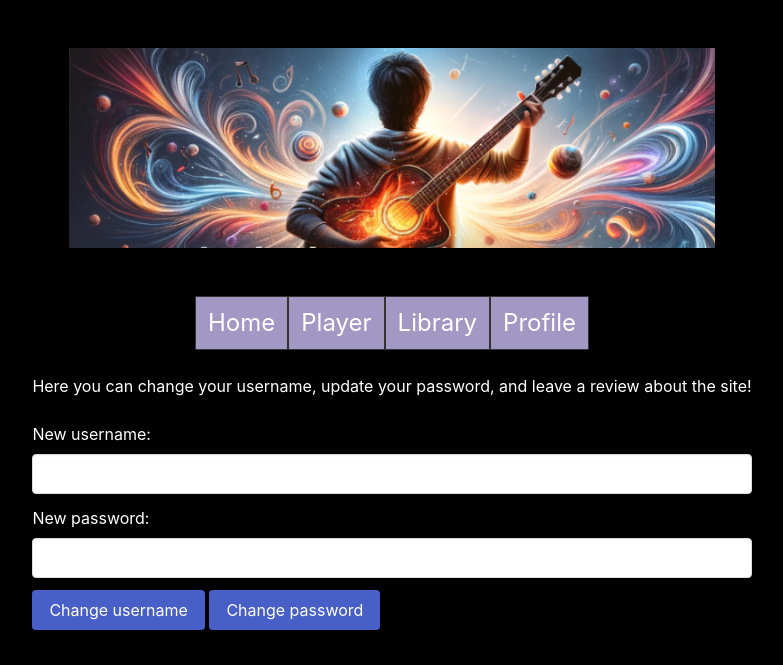
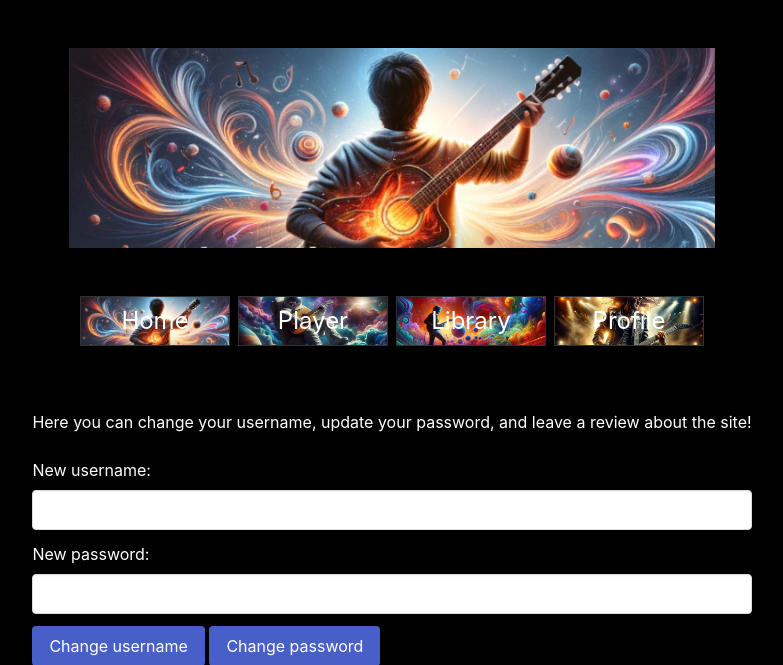
Before and after one commit to Derpy113/testapp1-InstrumentalMagic, a PHP site: page /InstrumentalMagic/profile.php in a window 1280 px wide. Shown: the top 665 px of the page, without its empty margins (248-1031 px from the left). Run offline with PHP 8.4, Linux system fonts and the light colour scheme; the visitor is signed in with stand-in values (Sample User, id 1).

Commit message:
sTYLING FOR WEBSITE

```diff
--- a/home.css
+++ b/home.css
@@ -11,6 +11,8 @@
   word-wrap: break-word;
   background-color: black;
   color: white;
+  border: 2px solid white;
+  border-radius: 4p;
 }
 
 .media-content p strong {
@@ -28,8 +30,10 @@
   color: white; /* Eller den textfärg du föredrar */
   text-decoration: none;
   transition: transform 0.3s ease; /* Lägger till en mjuk övergångseffekt */
+  margin-bottom: 40px;
 }
 
+.navbar-item.button-image.index { background-image: url('../testapp1-InstrumentalMagic/img/logo.PNG'); }
 .navbar-item.button-image.player { background-image: url('../testapp1-InstrumentalMagic/img/ButtonPic/Spaceplayer2.jpg'); }
 .navbar-item.button-image.library { background-image: url('../testapp1-InstrumentalMagic/img/ButtonPic/psykadeliskspelare3.jpg'); }
 .navbar-item.button-image.profile { background-image: url('../testapp1-InstrumentalMagic/img/ButtonPic/rocker2.jpg'); }
--- a/index.php
+++ b/index.php
@@ -1,5 +1,6 @@
     <?php
         include_once("autoload.php");
+       // require 'router.php';
         //require 'router.php';
 
         $reviewController = new ReviewController();
@@ -57,6 +58,7 @@
             </div>
             <?php else: ?>
                 <?php foreach ($reviews as $review){ ?>
+                <?php foreach ($reviews as $review){ ?>
                     <div class="box limited-box">
                         <article class="media"> <!-- Korrekt stavning av article här -->
                             <figure class="media-left">
@@ -79,6 +81,7 @@
                         </article>
                     </div>
                 <?php } ?>
+                <?php } ?>
             <?php endif; ?>
         </div>
     </main>
--- a/profile.php
+++ b/profile.php
@@ -44,10 +44,10 @@ if ($_SERVER["REQUEST_METHOD"] == "POST") {
         <nav class="navbar is-black" role="navigation" aria-label="main navigation">
             <div class="navbar-menu">
                 <div class="navbar-start">
-                    <a class="navbar-item" href="index.php">Home</a>
-                    <a class="navbar-item" href="player.php">Player</a>
-                    <a class="navbar-item" href="library.php">Library</a>
-                    <a class="navbar-item" href="profile.php">Profile</a>
+                    <a class="navbar-item button-image index mr-2" href="index.php">Home</a>
+                    <a class="navbar-item button-image player mr-2" href="player.php">Player</a>
+                    <a class="navbar-item button-image library mr-2" href="library.php">Library</a>
+                    <a class="navbar-item button-image profile" href="profile.php">Profile</a>
                 </div>
             </div>
         </nav>
--- a/style.css
+++ b/style.css
@@ -2,7 +2,7 @@
 
 /* Bakgrundsfärg */
 body {
-        background-color: black !important;
+    background-color: black /*!important*/;
 }
 
 /* Logotyp */
@@ -15,7 +15,7 @@
     flex-direction: column;
     align-items: center;
     justify-content: center;
-        background-color: black !important;
+    background-color: black /*!important*/;
 }
 
     .text-title-h1{
@@ -61,54 +61,34 @@
     color: #fff;
 
 }
-    /* ---------------------- Buttons! -------------------------------- */
+
+
+/* --------------------- Review CARDS on INDEX ---------------------------------- */
+
 .limited-box {
-        max-width: 280px;
-        margin: auto;
-        overflow-y: auto;
+    max-width: 280px; /* Begränsa bredden */
+    margin: auto; /* Centrera boxen */
+    overflow-y: auto; /* Bryt långa ord */
     word-wrap: break-word;
     background-color: black;
     color: white;
-        border: 1px solid white;
-        border-radius: 5px;
+    border: 2px solid white;
+    border-radius: 4p;
 }
 
 .media-content p strong {
     color: white;
 }
 
-    .navbar-item.button-image {
-        display: flex;
-        align-items: center;
-        justify-content: center;
-        background-size: cover;
-        background-position: center;
-        width: 150px; /* Eller den bredd du föredrar */
-        height: 50px; /* Eller den höjd du föredrar */
-        color: white; /* Eller den textfärg du föredrar */
-        text-decoration: none;
-    }
+/* ------------------------------- END av Review CARDS ------------------------------------------- */
 
-    .navbar-item.button-image.player { background-image: url('../testapp1-InstrumentalMagic/img/ButtonPic/Spaceplayer2.jpg'); }
-    .navbar-item.button-image.library { background-image: url('../testapp1-InstrumentalMagic/img/ButtonPic/psykadeliskspelare3.jpg'); }
-    .navbar-item.button-image.profile { background-image: url('../testapp1-InstrumentalMagic/img/ButtonPic/rocker2.jpg'); }
 
-    .navbar-item.button-image {
-        transition: transform 0.3s ease; /* Lägger till en mjuk övergångseffekt */
-    }
-
-    .navbar-item.button-image:hover {
-        transform: scale(1.1); /* Gör knappen 10% större när muspekaren är över */
-    }
-
-    /* --------------------------------- End of Buttons ------------------------------------------ */
-
-    .control-buttons{
+/* .control-buttons{
     display: flex;
     justify-content: center;
     align-items: center;
     margin-top: 8rem;
-    }
+} */
 
     .content-container {
         display: flex;
@@ -135,6 +115,34 @@
     margin-top: 3rem;
 }
 
+/*-------------------------------- START NAVBAR -----------------------------------------*/
+.navbar-item.button-image {
+    display: flex;
+    align-items: center;
+    justify-content: center;
+    background-size: cover;
+    background-position: center;
+    width: 150px; /* Eller den bredd du föredrar */
+    height: 50px; /* Eller den höjd du föredrar */
+    color: white; /* Eller den textfärg du föredrar */
+    text-decoration: none;
+    transition: transform 0.3s ease; /* Lägger till en mjuk övergångseffekt */
+    margin-bottom: 40px;
+}
+
+.navbar-item.button-image.index { background-image: url('../testapp1-InstrumentalMagic/img/logo.PNG'); }
+.navbar-item.button-image.player { background-image: url('../testapp1-InstrumentalMagic/img/ButtonPic/Spaceplayer2.jpg'); }
+.navbar-item.button-image.library { background-image: url('../testapp1-InstrumentalMagic/img/ButtonPic/psykadeliskspelare3.jpg'); }
+.navbar-item.button-image.profile { background-image: url('../testapp1-InstrumentalMagic/img/ButtonPic/rocker2.jpg'); }
+
+
+.navbar-item.button-image:hover {
+    transform: scale(1.1); /* Gör knappen 10% större när muspekaren är över */
+}
+
+/* ------------------------------- END NAVBAR--------------------------------------------- */
+
+
 
 @media (max-width: 500px) {
     .content-container {
@@ -142,7 +150,7 @@
         transform-origin: center;
         padding-top: 9rem;
         background-color: black;
-        } */
+    }
 
       .control-buttons button {
             transform: rotate(-90deg);
```
Also changed, not shown: library.php (+5 -5 lines), player.php (+11 -7 lines). Lines whose indentation alone changed are shown as unchanged.
